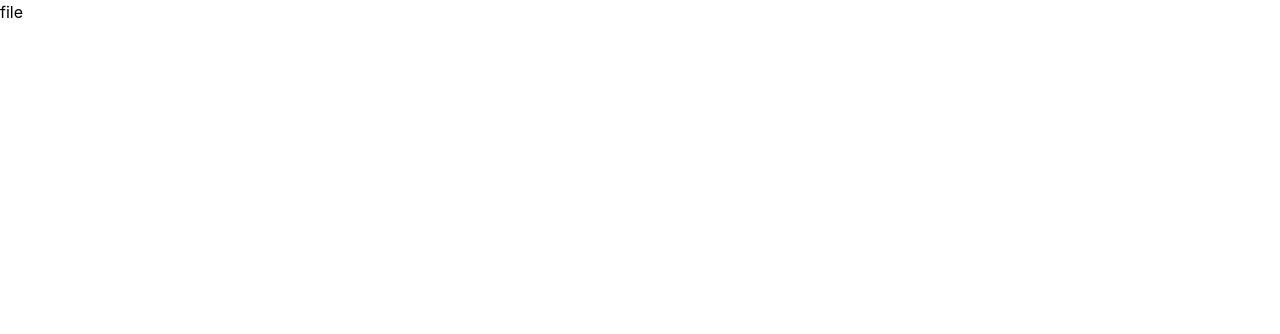
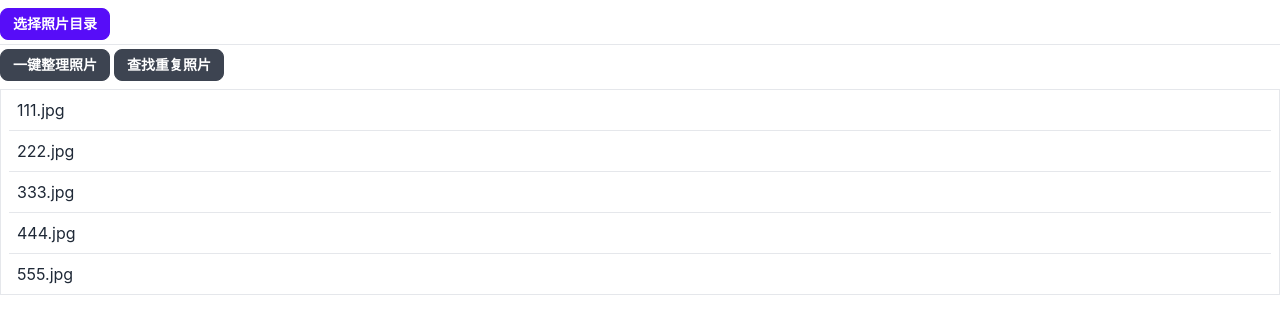
Before and after one commit to gafish/photo-helper, a React (Create React App) app: page / in a window 1280 px wide. Shown: the top 334 px of the page. Built offline with nearby package versions, Linux system fonts and the light colour scheme.

Commit message:
add plugins daisyui

```diff
--- a/package.json
+++ b/package.json
@@ -12,6 +12,7 @@
     "@types/react": "^17.0.20",
     "@types/react-dom": "^17.0.9",
     "autoprefixer": "^10.4.2",
+    "daisyui": "^1.23.0",
     "postcss": "^8.4.5",
     "react": "^17.0.2",
     "react-dom": "^17.0.2",
--- a/src/App.tsx
+++ b/src/App.tsx
@@ -3,7 +3,13 @@ import { fs, dialog } from '@tauri-apps/api'
 
 
 function App() {
-  const [photoList, setPhotoList] = useState<string[]>([])
+  const [photoList, setPhotoList] = useState<any[]>([
+    { name: '111.jpg' },
+    { name: '222.jpg' },
+    { name: '333.jpg' },
+    { name: '444.jpg' },
+    { name: '555.jpg' },
+  ])
 
   const handleFileChange = async () => {
     dialog.open({ directory: true }).then((result: any) => {
@@ -16,15 +22,18 @@ function App() {
   }
 
   return (
-    <div>
-      <div onClick={handleFileChange}>
-      file
+    <div className="container mx-auto py-2">
+      <div>
+        <div><button className="btn btn-primary btn-sm">选择照片目录</button></div>
+        <div className="mt-1 pt-1 border-t">
+          <button className="btn btn-sm">一键整理照片</button>
+          <button className="btn btn-sm ml-1">查找重复照片</button>
+        </div>
       </div>
-
-      <div>
+      <div className="px-2 mt-2 border">
         <ul>
           {photoList.map((photo: any) => (
-            <li>{photo.name}</li>
+            <li className="border-b p-2 last:border-0">{photo.name}</li>
           ))}
         </ul>
       </div>
--- a/tailwind.config.js
+++ b/tailwind.config.js
@@ -3,5 +3,7 @@ module.exports = {
   theme: {
     extend: {},
   },
-  plugins: [],
+  plugins: [
+    require('daisyui'),
+  ],
 }
```
Also changed, not shown: 1 other file (tests, documents, lock files or other folders).
